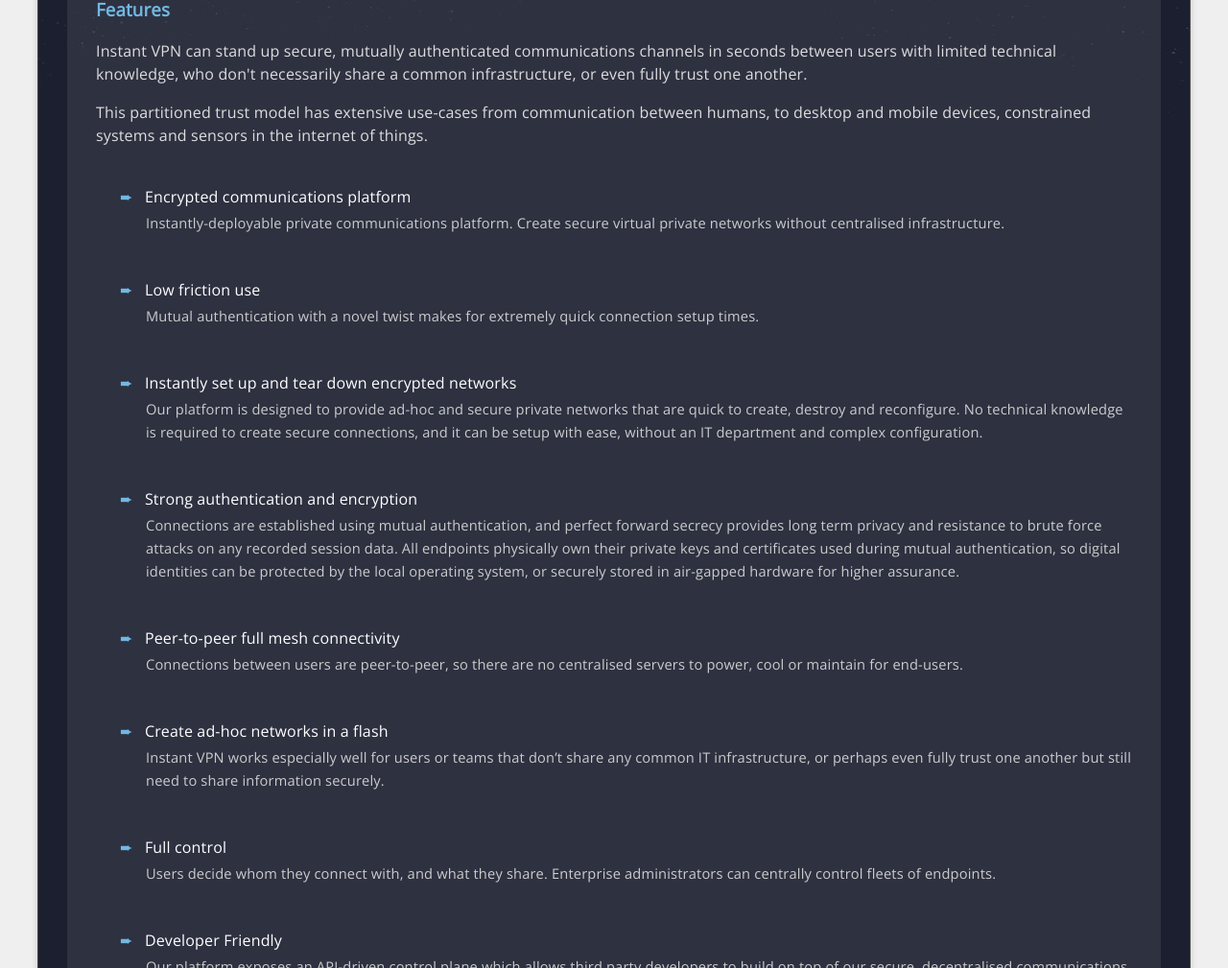
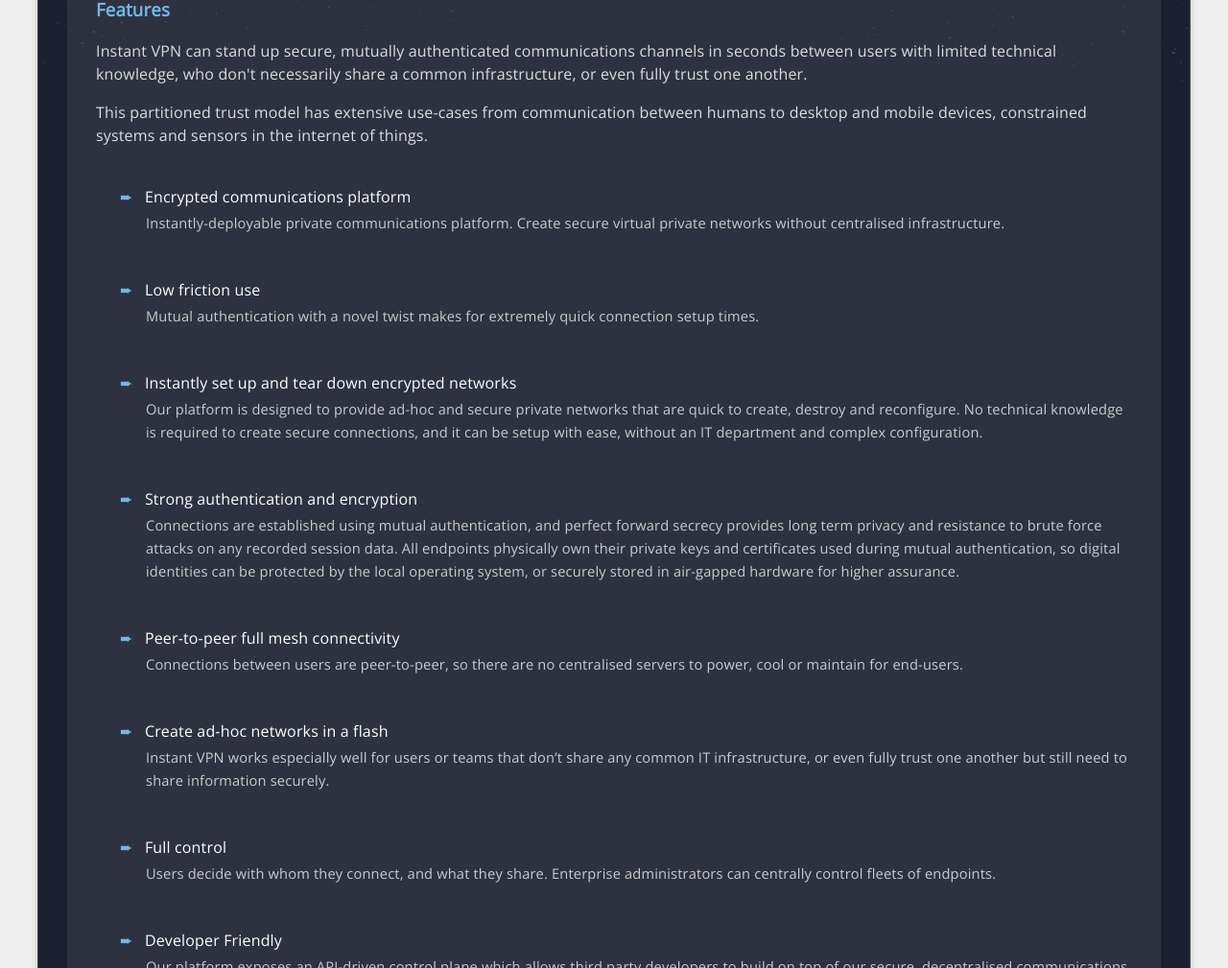
Before and after one commit to westgatecyber/westgatecyber.github.io, a Jekyll site: the page built from features.html, in a window 1280 px wide. Shown: the part 928-1937 px from the top of the page at 96% size. Built offline with Jekyll 4.4.1, drawn with Linux system fonts in a browser that asks for light colours; Markdown is read by kramdown in place of the engine named in the settings.

Commit message:
content tweaks

```diff
--- a/features.html
+++ b/features.html
@@ -13,7 +13,7 @@ title: Features — Instant VPN
 
 			<p>Instant VPN can stand up secure, mutually authenticated communications channels in seconds between users with limited technical knowledge, who don't necessarily share a common infrastructure, or even fully trust one another.</p>
 
-			<p>This partitioned trust model has extensive use-cases from communication between humans, to desktop and mobile devices, constrained systems and sensors in the internet of things.</p>
+			<p>This partitioned trust model has extensive use-cases from communication between humans to desktop and mobile devices, constrained systems and sensors in the internet of things.</p>
 
 			<ul>
 
@@ -44,12 +44,12 @@ title: Features — Instant VPN
 
 				<li>
 					Create ad-hoc networks in a flash
-					<p>Instant VPN works especially well for users or teams that don’t share any common IT infrastructure, or perhaps even fully trust one another but still need to share information securely.</p>
+					<p>Instant VPN works especially well for users or teams that don’t share any common IT infrastructure, or even fully trust one another but still need to share information securely.</p>
 				</li>
 
 				<li>
 					Full control
-					<p>Users decide whom they connect with, and what they share. Enterprise administrators can centrally control fleets of endpoints.</p>
+					<p>Users decide with whom they connect, and what they share. Enterprise administrators can centrally control fleets of endpoints.</p>
 				</li>
 
 				<li>
--- a/technical.html
+++ b/technical.html
@@ -9,7 +9,7 @@ title: Technical — Instant VPN
 
 			<h3>Public key exchange</h3>
 
-			<p>We have developed a novel certificate-based method of mutual authentication using public key infrastructure concepts, and combined it with modern peer-to-peer networking to significantly reduce the friction of deploying secure communication channels between users and systems.</p>
+			<p>We have developed a novel certificate-based method of mutual authentication using public key infrastructure (PKI) concepts, and combined it with modern peer-to-peer networking to significantly reduce the friction of deploying secure communication channels between users and systems.</p>
 
 			<p>Our exact method of key exchange is currently under NDA, if you would like you know more please <a href="/contact">contact us</a>.</p>
 
@@ -66,7 +66,7 @@ title: Technical — Instant VPN
 
 				<li>
 					A narrower public key infrastructure
-					<p>Instant VPN operates with a single CA at any given point in time. In traditional TLS any of 600+ vendors can issue a certificate against your public key. In our PKI model only one CA is active at any given point in time so there is less chance of a CA you've never heard of being compromised or  going rogue and undermining your security.</p>
+					<p>Instant VPN operates with a single CA at any given point in time. In traditional TLS any of 600+ vendors can issue a certificate against your public key. In our PKI model, only one CA is active at any point in time, therefore reducing the risk of an obscure CA you've never heard of being compromised or going rogue, exposing you to man-in-the-middle attacks.</p>
 				</li>
 
 			</ul>
```
